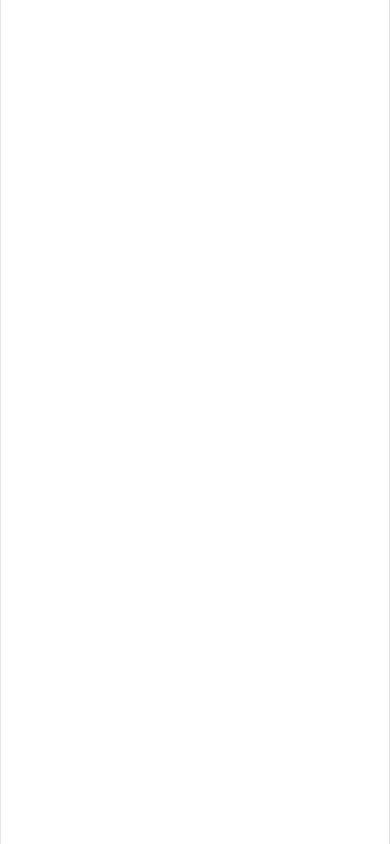
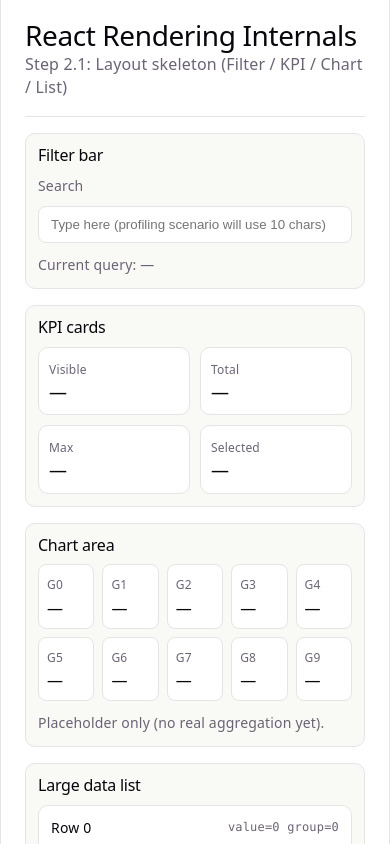
Before and after one commit to Gamze0309/config-driven-analytics-platform, a React (Vite) app in the folder react-rendering-internals/: page / in a window 390 px wide. Shown: the top 844 px of the page. Built offline with nearby package versions, Linux system fonts and the light colour scheme.

Commit message:
Start ui layout for react-rendering-internals project

```diff
--- a/react-rendering-internals/src/App.css
+++ b/react-rendering-internals/src/App.css
@@ -1,184 +1,156 @@
-.counter {
-  font-size: 16px;
-  padding: 5px 10px;
-  border-radius: 5px;
-  color: var(--accent);
-  background: var(--accent-bg);
-  border: 2px solid transparent;
-  transition: border-color 0.3s;
-  margin-bottom: 24px;
-
-  &:hover {
-    border-color: var(--accent-border);
-  }
-  &:focus-visible {
-    outline: 2px solid var(--accent);
-    outline-offset: 2px;
-  }
+.page {
+  width: 100%;
+  padding: 24px;
+  box-sizing: border-box;
+  text-align: left;
 }
 
-.hero {
-  position: relative;
-
-  .base,
-  .framework,
-  .vite {
-    inset-inline: 0;
-    margin: 0 auto;
+.header {
+  display: flex;
+  align-items: flex-start;
+  justify-content: space-between;
+  gap: 16px;
+  padding-bottom: 16px;
+  margin-bottom: 16px;
+  border-bottom: 1px solid var(--border);
 }
 
-  .base {
-    width: 170px;
-    position: relative;
-    z-index: 0;
+.title {
+  margin: 0;
+  font-size: 28px;
+  letter-spacing: -0.4px;
+  color: var(--text-h);
 }
 
-  .framework,
-  .vite {
-    position: absolute;
+.subtitle {
+  margin: 6px 0 0;
+  color: var(--text);
 }
 
-  .framework {
-    z-index: 1;
-    top: 34px;
-    height: 28px;
-    transform: perspective(2000px) rotateZ(300deg) rotateX(44deg) rotateY(39deg)
-      scale(1.4);
+.grid {
+  display: grid;
+  grid-template-columns: 1fr 1fr;
+  gap: 16px;
 }
 
-  .vite {
-    z-index: 0;
-    top: 107px;
-    height: 26px;
-    width: auto;
-    transform: perspective(2000px) rotateZ(300deg) rotateX(40deg) rotateY(39deg)
-      scale(0.8);
-  }
+.panel {
+  border: 1px solid var(--border);
+  border-radius: 10px;
+  padding: 12px;
+  background: var(--social-bg);
 }
 
-#center {
-  display: flex;
-  flex-direction: column;
-  gap: 25px;
-  place-content: center;
-  place-items: center;
-  flex-grow: 1;
-
-  @media (max-width: 1024px) {
-    padding: 32px 20px 24px;
-    gap: 18px;
-  }
+.panelTitle {
+  margin: 0 0 10px;
+  font-size: 16px;
+  color: var(--text-h);
 }
 
-#next-steps {
-  display: flex;
-  border-top: 1px solid var(--border);
-  text-align: left;
-
-  & > div {
-    flex: 1 1 0;
-    padding: 32px;
-    @media (max-width: 1024px) {
-      padding: 24px 20px;
-    }
+.field {
+  display: grid;
+  gap: 8px;
 }
 
-  .icon {
-    margin-bottom: 16px;
-    width: 22px;
-    height: 22px;
+.fieldLabel {
+  font-size: 14px;
+  color: var(--text);
+}
+
+.input {
+  width: 100%;
+  box-sizing: border-box;
+  border-radius: 8px;
+  border: 1px solid var(--border);
+  padding: 10px 12px;
+  background: var(--bg);
+  color: var(--text-h);
+}
+
+.hint {
+  margin: 10px 0 0;
+  font-size: 14px;
+  color: var(--text);
+}
+
+.kpiGrid {
+  display: grid;
+  grid-template-columns: 1fr 1fr;
+  gap: 10px;
+}
+
+.kpiCard {
+  border: 1px solid var(--border);
+  border-radius: 10px;
+  padding: 10px;
+  background: var(--bg);
+}
+
+.kpiLabel {
+  font-size: 12px;
+  color: var(--text);
+}
+
+.kpiValue {
+  font-size: 18px;
+  color: var(--text-h);
+}
+
+.chart {
+  display: grid;
+  grid-template-columns: repeat(5, 1fr);
+  gap: 8px;
+}
+
+.bar {
+  border: 1px solid var(--border);
+  border-radius: 8px;
+  padding: 8px;
+  background: var(--bg);
+}
+
+.barLabel {
+  font-size: 12px;
+  color: var(--text);
+}
+
+.barValue {
+  font-size: 16px;
+  color: var(--text-h);
+}
+
+.listPanel {
+  grid-column: 1 / -1;
+}
+
+.list {
+  max-height: 520px;
+  overflow: auto;
+  border: 1px solid var(--border);
+  border-radius: 10px;
+  background: var(--bg);
+}
+
+.row {
+  display: flex;
+  justify-content: space-between;
+  gap: 12px;
+  padding: 10px 12px;
+  border-bottom: 1px solid var(--border);
+}
+
+.rowTitle {
+  color: var(--text-h);
+  font-size: 14px;
+}
+
+.rowMeta {
+  color: var(--text);
+  font-family: var(--mono);
+  font-size: 12px;
 }
 
 @media (max-width: 1024px) {
-    flex-direction: column;
-    text-align: center;
+  .grid {
+    grid-template-columns: 1fr;
   }
 }
-
-#docs {
-  border-right: 1px solid var(--border);
-
-  @media (max-width: 1024px) {
-    border-right: none;
-    border-bottom: 1px solid var(--border);
-  }
-}
-
-#next-steps ul {
-  list-style: none;
-  padding: 0;
-  display: flex;
-  gap: 8px;
-  margin: 32px 0 0;
-
-  .logo {
-    height: 18px;
-  }
-
-  a {
-    color: var(--text-h);
-    font-size: 16px;
-    border-radius: 6px;
-    background: var(--social-bg);
-    display: flex;
-    padding: 6px 12px;
-    align-items: center;
-    gap: 8px;
-    text-decoration: none;
-    transition: box-shadow 0.3s;
-
-    &:hover {
-      box-shadow: var(--shadow);
-    }
-    .button-icon {
-      height: 18px;
-      width: 18px;
-    }
-  }
-
-  @media (max-width: 1024px) {
-    margin-top: 20px;
-    flex-wrap: wrap;
-    justify-content: center;
-
-    li {
-      flex: 1 1 calc(50% - 8px);
-    }
-
-    a {
-      width: 100%;
-      justify-content: center;
-      box-sizing: border-box;
-    }
-  }
-}
-
-#spacer {
-  height: 88px;
-  border-top: 1px solid var(--border);
-  @media (max-width: 1024px) {
-    height: 48px;
-  }
-}
-
-.ticks {
-  position: relative;
-  width: 100%;
-
-  &::before,
-  &::after {
-    content: '';
-    position: absolute;
-    top: -4.5px;
-    border: 5px solid transparent;
-  }
-
-  &::before {
-    left: 0;
-    border-left-color: var(--border);
-  }
-  &::after {
-    right: 0;
-    border-right-color: var(--border);
-  }
-}
--- a/react-rendering-internals/src/App.tsx
+++ b/react-rendering-internals/src/App.tsx
@@ -1,10 +1,39 @@
+import { useMemo, useState } from 'react'
 import './App.css'
 
+import { ChartPanel } from './components/ChartPanel'
+import { FilterPanel } from './components/FilterPanel'
+import { KpiPanel } from './components/KpiPanel'
+import { ListPanel } from './components/ListPanel'
+import { PageHeader } from './components/PageHeader'
+import type { RowItem } from './components/types'
+
 function App() {
+  const [query, setQuery] = useState('')
+
+  const rows = useMemo<RowItem[]>(() => {
+    return Array.from({ length: 50 }, (_, i) => ({
+      id: `placeholder-${i}`,
+      label: `Row ${i}`,
+      value: (i * 73) % 1000,
+      group: i % 10,
+    }))
+  }, [])
 
   return (
-    <>
-    </>
+    <div className="page">
+      <PageHeader
+        title="React Rendering Internals"
+        subtitle="Step 2.1: Layout skeleton (Filter / KPI / Chart / List)"
+      />
+
+      <main className="grid">
+        <FilterPanel query={query} onQueryChange={setQuery} />
+        <KpiPanel />
+        <ChartPanel />
+        <ListPanel rows={rows} />
+      </main>
+    </div>
   )
 }
 
--- /dev/null
+++ b/react-rendering-internals/src/components/ChartPanel.tsx
@@ -0,0 +1,16 @@
+export function ChartPanel() {
+  return (
+    <section className="panel">
+      <h2 className="panelTitle">Chart area</h2>
+      <div className="chart">
+        {Array.from({ length: 10 }, (_, i) => (
+          <div key={i} className="bar">
+            <div className="barLabel">G{i}</div>
+            <div className="barValue">—</div>
+          </div>
+        ))}
+      </div>
+      <p className="hint">Placeholder only (no real aggregation yet).</p>
+    </section>
+  )
+}
--- /dev/null
+++ b/react-rendering-internals/src/components/FilterPanel.tsx
@@ -0,0 +1,22 @@
+type FilterPanelProps = {
+  query: string
+  onQueryChange: (value: string) => void
+}
+
+export function FilterPanel({ query, onQueryChange }: FilterPanelProps) {
+  return (
+    <section className="panel">
+      <h2 className="panelTitle">Filter bar</h2>
+      <label className="field">
+        <span className="fieldLabel">Search</span>
+        <input
+          className="input"
+          value={query}
+          onChange={(e) => onQueryChange(e.target.value)}
+          placeholder="Type here (profiling scenario will use 10 chars)"
+        />
+      </label>
+      <p className="hint">Current query: {query || '—'}</p>
+    </section>
+  )
+}
--- /dev/null
+++ b/react-rendering-internals/src/components/KpiPanel.tsx
@@ -0,0 +1,25 @@
+export function KpiPanel() {
+  return (
+    <section className="panel">
+      <h2 className="panelTitle">KPI cards</h2>
+      <div className="kpiGrid">
+        <div className="kpiCard">
+          <div className="kpiLabel">Visible</div>
+          <div className="kpiValue">—</div>
+        </div>
+        <div className="kpiCard">
+          <div className="kpiLabel">Total</div>
+          <div className="kpiValue">—</div>
+        </div>
+        <div className="kpiCard">
+          <div className="kpiLabel">Max</div>
+          <div className="kpiValue">—</div>
+        </div>
+        <div className="kpiCard">
+          <div className="kpiLabel">Selected</div>
+          <div className="kpiValue">—</div>
+        </div>
+      </div>
+    </section>
+  )
+}
--- /dev/null
+++ b/react-rendering-internals/src/components/ListPanel.tsx
@@ -0,0 +1,24 @@
+import type { RowItem } from './types'
+
+type ListPanelProps = {
+  rows: RowItem[]
+}
+
+export function ListPanel({ rows }: ListPanelProps) {
+  return (
+    <section className="panel listPanel">
+      <h2 className="panelTitle">Large data list</h2>
+      <div className="list">
+        {rows.map((row) => (
+          <div key={row.id} className="row">
+            <div className="rowTitle">{row.label}</div>
+            <div className="rowMeta">
+              value={row.value} group={row.group}
+            </div>
+          </div>
+        ))}
+      </div>
+      <p className="hint">Step 2.2 will replace these with 10,000 generated items.</p>
+    </section>
+  )
+}
--- /dev/null
+++ b/react-rendering-internals/src/components/PageHeader.tsx
@@ -0,0 +1,15 @@
+type PageHeaderProps = {
+  title: string
+  subtitle: string
+}
+
+export function PageHeader({ title, subtitle }: PageHeaderProps) {
+  return (
+    <header className="header">
+      <div>
+        <h1 className="title">{title}</h1>
+        <p className="subtitle">{subtitle}</p>
+      </div>
+    </header>
+  )
+}
--- /dev/null
+++ b/react-rendering-internals/src/components/types.ts
@@ -0,0 +1,6 @@
+export type RowItem = {
+  id: string
+  label: string
+  value: number
+  group: number
+}
```
Lines whose indentation alone changed are shown as unchanged.
